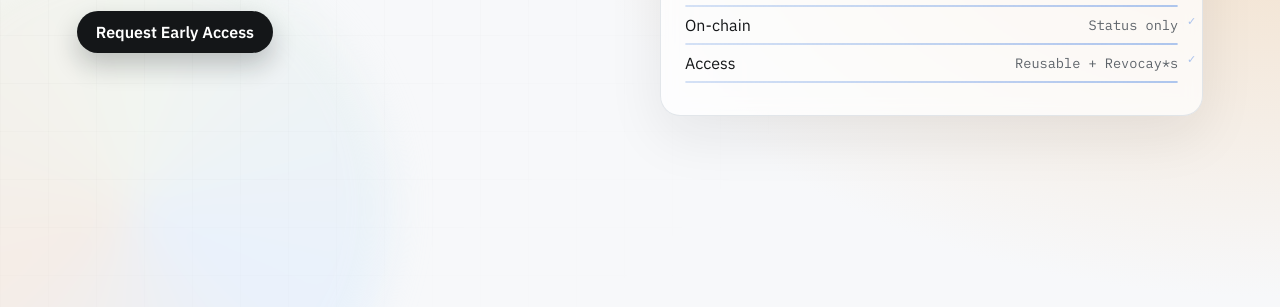
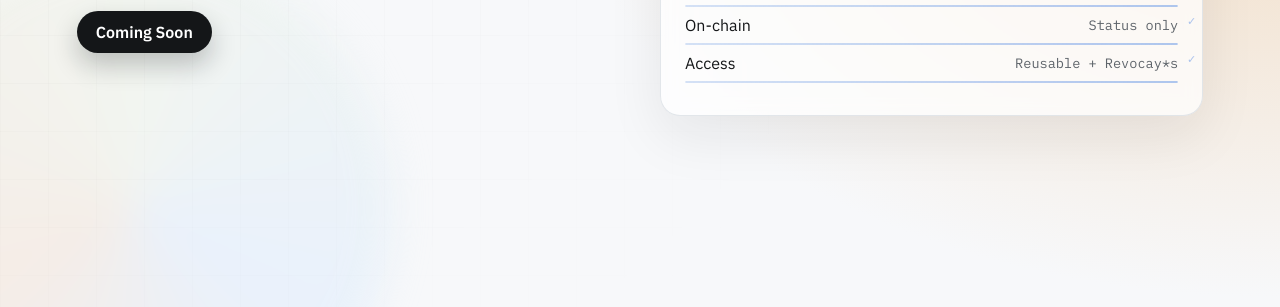
Before and after one commit to crivacy-io/Crivacy, a plain HTML site: page index.html in a window 1280 px wide. Shown: the part 493-800 px from the top of the page. Drawn offline with Linux system fonts and the light colour scheme.

Commit message:
feat: change Request Early Access buttons to Coming Soon
Replace email action links with Coming Soon state for:
- Hero section early access button
- For Teams section access button

Co-Authored-By: Crivacy <hello@crivacy.io>

```diff
--- a/index.html
+++ b/index.html
@@ -63,7 +63,7 @@
           A shared KYC credential layer for the Canton Network. One credential, every app. Your proof moves, your data doesn't.
         </p>
         <div class="hero-actions">
-          <a class="primary hero-waitlist" href="mailto:hello@crivacy.io">Request Early Access</a>
+          <a class="primary hero-waitlist">Coming Soon</a>
         </div>
       </div>
       <div class="hero-right">
@@ -232,7 +232,7 @@
         <div class="card start-card">
           <h3>For Teams</h3>
           <p class="muted">Add shared KYC to your Canton app. No infrastructure needed.</p>
-          <a class="primary" href="mailto:hello@crivacy.io">Request Access</a>
+          <a class="primary">Coming Soon</a>
         </div>
       </div>
     </section>
```
